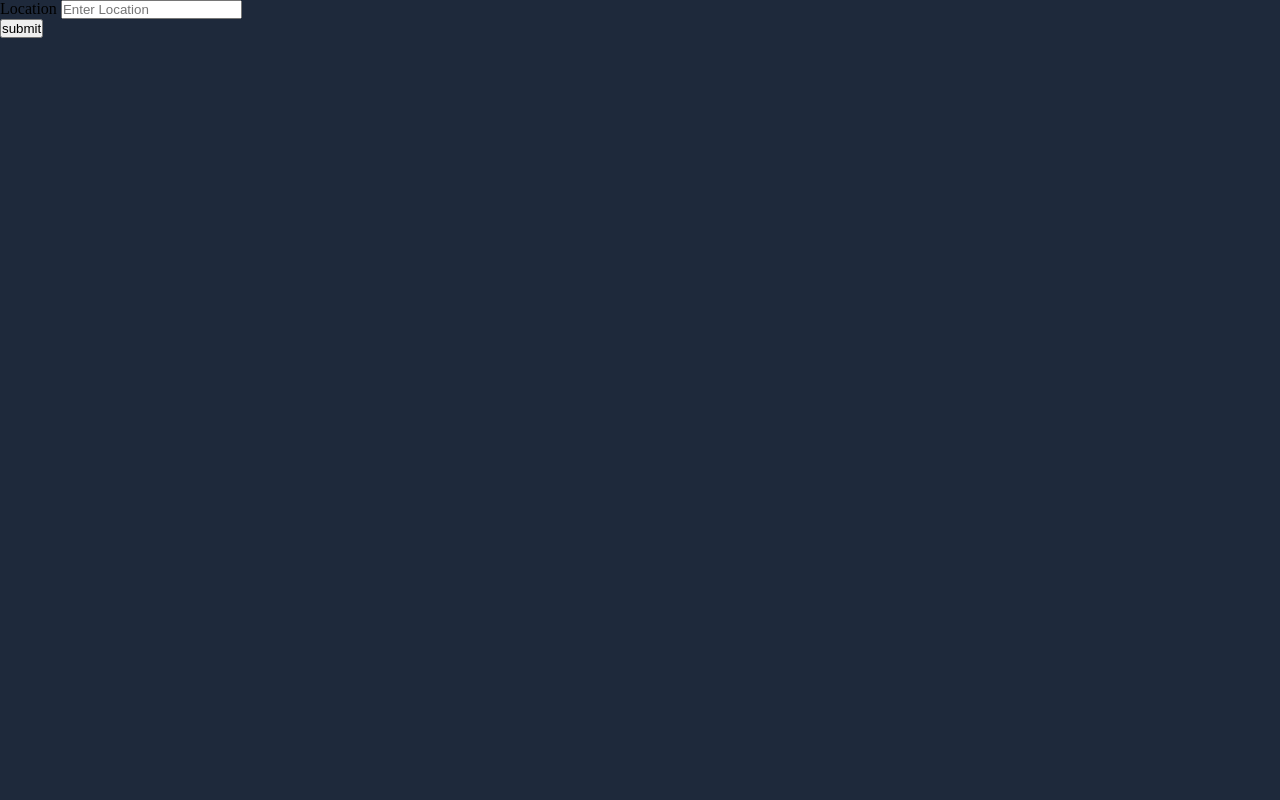
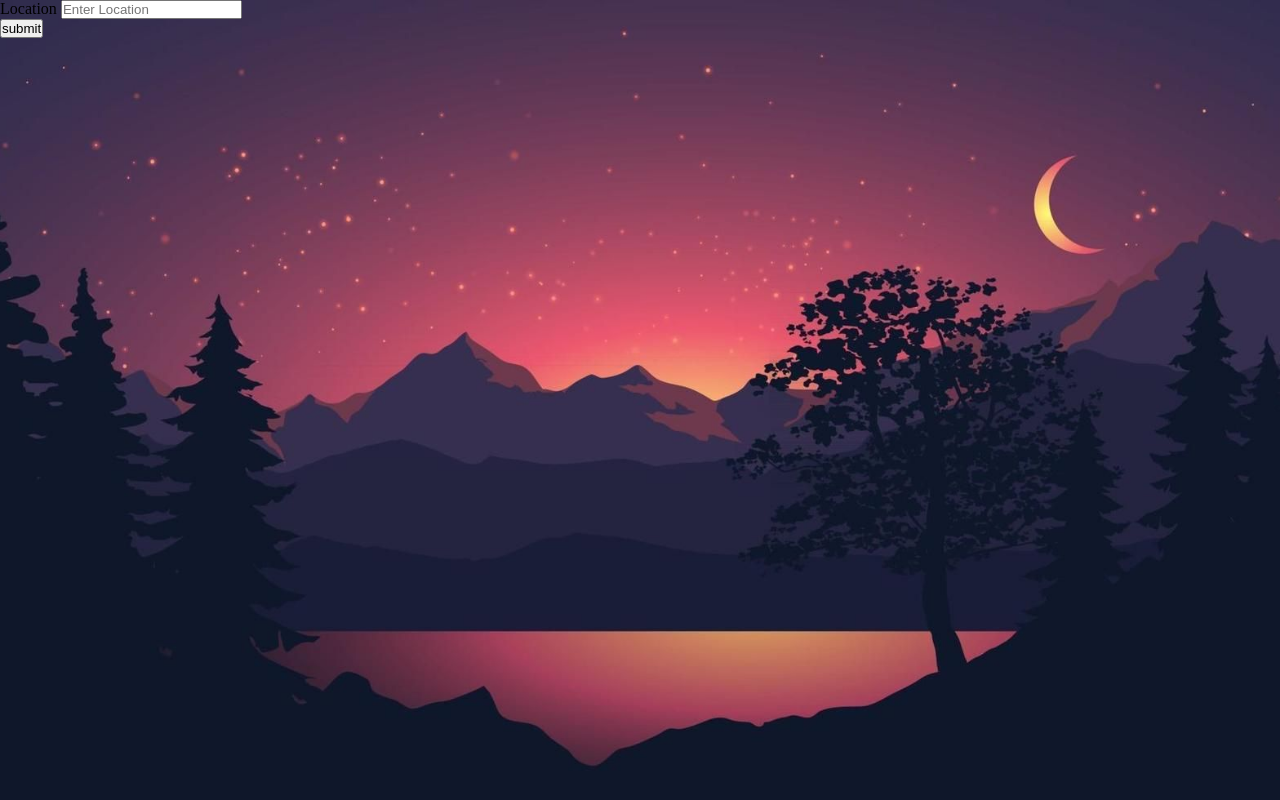
Before and after one commit to Rique2x/Weather-App, a website built with webpack: page dist/index.html in a window 1280 px wide. Built offline with nearby package versions, Linux system fonts and the light colour scheme.

Commit message:
styling the background-img (scss)

```diff
--- a/src/sass/globals/_boilerplate.scss
+++ b/src/sass/globals/_boilerplate.scss
@@ -6,5 +6,11 @@
 	box-sizing: border-box;
 }
 body {
+	min-height: 100vh;
 	background-color: #1e293b;
+	background: url(/dist/background-images/Download\ Beautiful\ Night\ Landscape\ With\ Mountain\ And\ Lake\ for\ free.jpeg);
+	background-repeat: no-repeat;
+	background-size: cover;
+	background-position: center;
+	overflow: hidden;
 }
```
Also changed, not shown: dist/styles/main.css, dist/styles/main.min.css, 2 other files.
